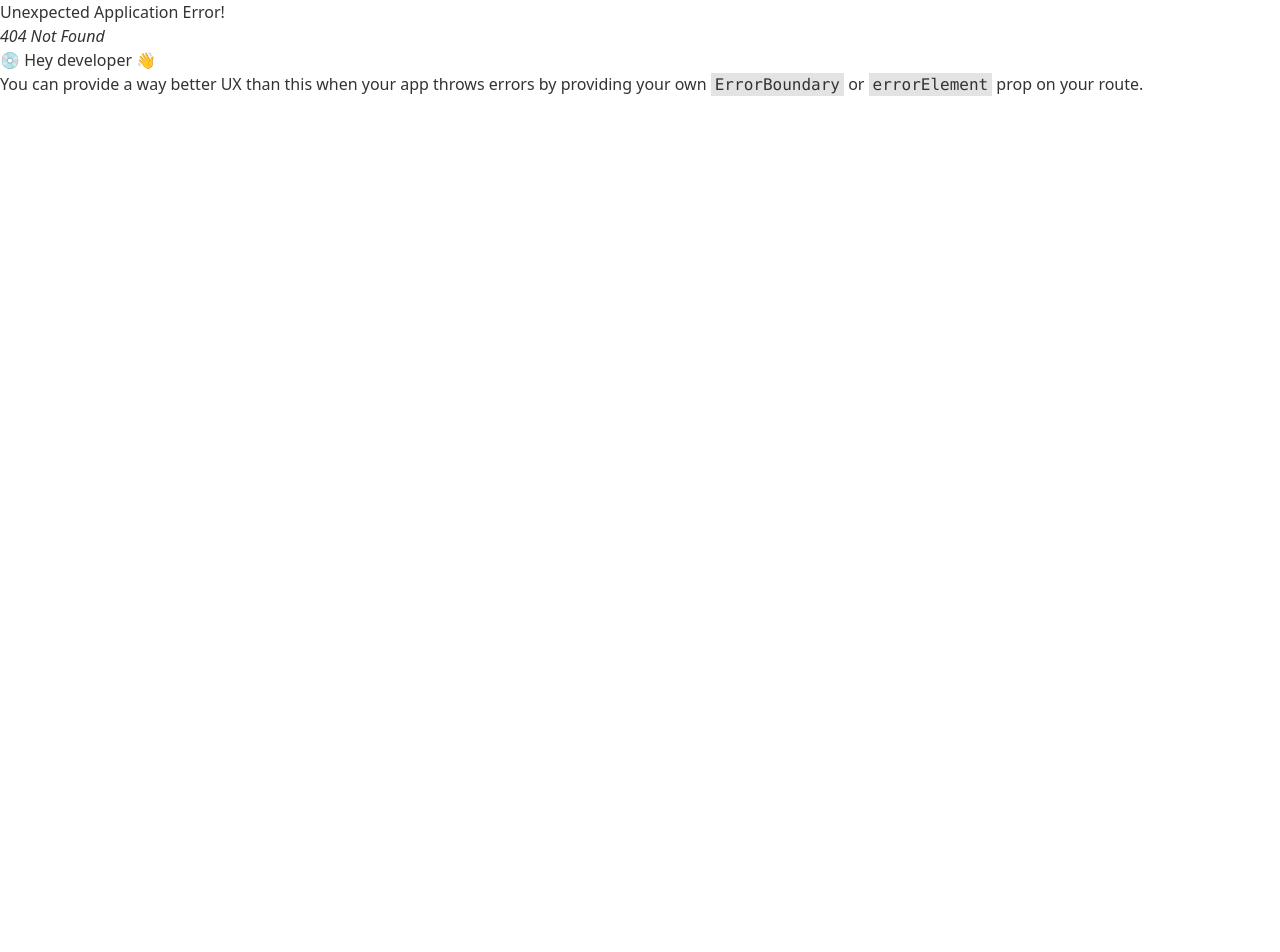
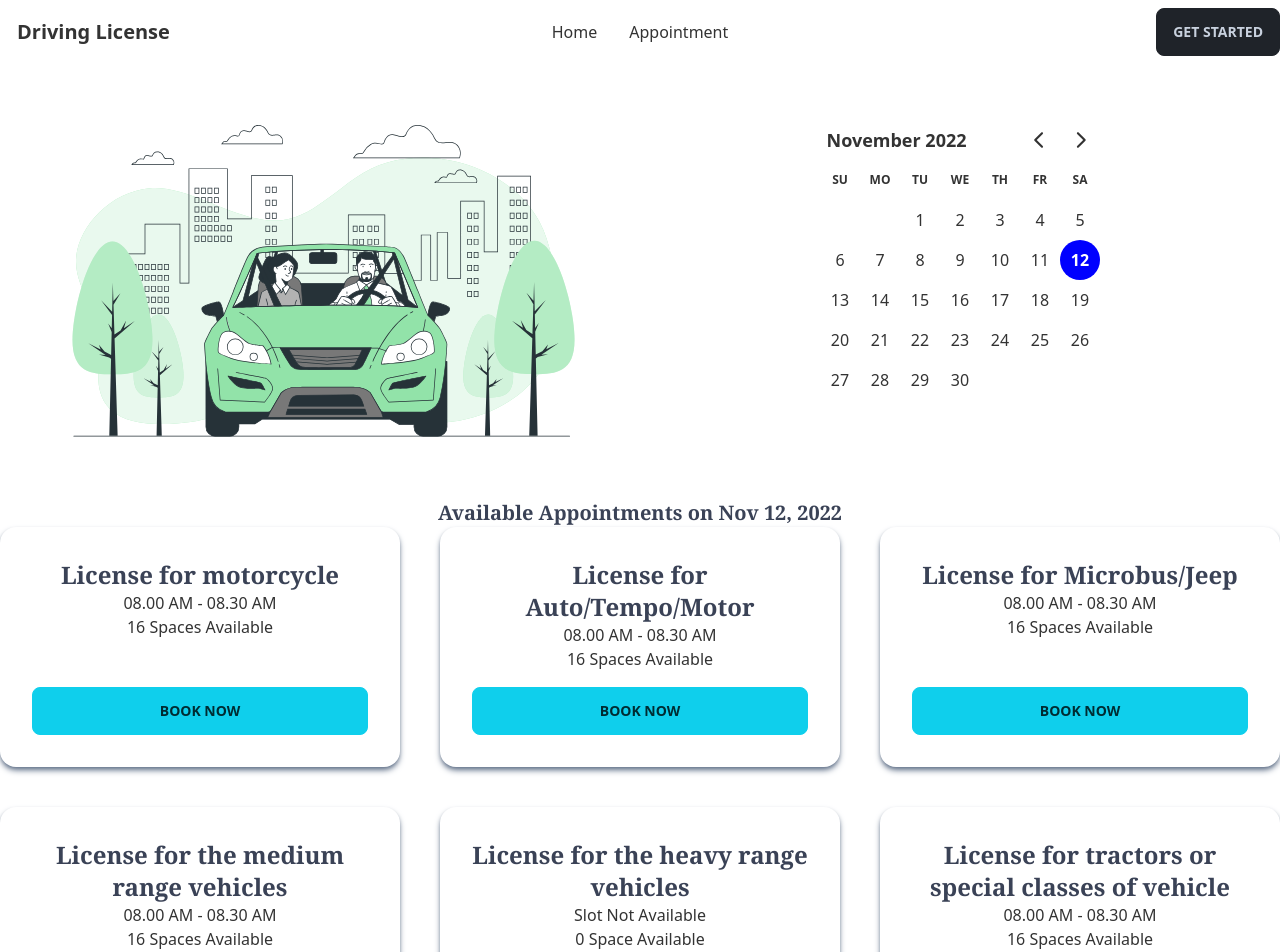
Before and after one commit to ismailhossendev/driving-license-protal-client, a React (Create React App) app: page /appointment in a window 1280 px wide. Before the commit this address had no page. Shown: the top 952 px of the page. Before the commit the page ends 800 px from the top, so only its background shows below. Built offline with nearby package versions, Linux system fonts and the light colour scheme.

Commit message:
appoinment booking page compeleted

```diff
--- a/package.json
+++ b/package.json
@@ -7,7 +7,9 @@
     "@testing-library/react": "^13.4.0",
     "@testing-library/user-event": "^13.5.0",
     "daisyui": "^2.39.1",
+    "date-fns": "^2.29.3",
     "react": "^18.2.0",
+    "react-day-picker": "^8.3.6",
     "react-dom": "^18.2.0",
     "react-router-dom": "^6.4.3",
     "react-scripts": "5.0.1",
--- /dev/null
+++ b/public/appointmentOption.json
@@ -0,0 +1,117 @@
+[
+    {
+        "_id": 1,
+        "name": "License for motorcycle",
+        "slots": [
+            "08.00 AM - 08.30 AM",
+            "08.30 AM - 09.00 AM",
+            "09.00 AM - 9.30 AM",
+            "09.30 AM - 10.00 AM",
+            "10.00 AM - 10.30 AM",
+            "10.30 AM - 11.00 AM",
+            "11.00 AM - 11.30 AM",
+            "11.30 AM - 12.00 AM",
+            "1.00 PM - 1.30 PM",
+            "1.30 PM - 2.00 PM",
+            "2.00 PM - 2.30 PM",
+            "2.30 PM - 3.00 PM",
+            "3.00 PM - 3.30 PM",
+            "3.30 PM - 4.00 PM",
+            "4.00 PM - 4.30 PM",
+            "4.30 PM - 5.00 PM"
+        ]
+    },
+    {
+        "_id": 2,
+        "name": "License for Auto/Tempo/Motor",
+        "slots": [
+            "08.00 AM - 08.30 AM",
+            "08.30 AM - 09.00 AM",
+            "09.00 AM - 9.30 AM",
+            "09.30 AM - 10.00 AM",
+            "10.00 AM - 10.30 AM",
+            "10.30 AM - 11.00 AM",
+            "11.00 AM - 11.30 AM",
+            "11.30 AM - 12.00 AM",
+            "1.00 PM - 1.30 PM",
+            "1.30 PM - 2.00 PM",
+            "2.00 PM - 2.30 PM",
+            "2.30 PM - 3.00 PM",
+            "3.00 PM - 3.30 PM",
+            "3.30 PM - 4.00 PM",
+            "4.00 PM - 4.30 PM",
+            "4.30 PM - 5.00 PM"
+        ]
+    },
+    {
+        "_id": 3,
+        "name": "License for Microbus/Jeep",
+        "slots": [
+            "08.00 AM - 08.30 AM",
+            "08.30 AM - 09.00 AM",
+            "09.00 AM - 9.30 AM",
+            "09.30 AM - 10.00 AM",
+            "10.00 AM - 10.30 AM",
+            "10.30 AM - 11.00 AM",
+            "11.00 AM - 11.30 AM",
+            "11.30 AM - 12.00 AM",
+            "1.00 PM - 1.30 PM",
+            "1.30 PM - 2.00 PM",
+            "2.00 PM - 2.30 PM",
+            "2.30 PM - 3.00 PM",
+            "3.00 PM - 3.30 PM",
+            "3.30 PM - 4.00 PM",
+            "4.00 PM - 4.30 PM",
+            "4.30 PM - 5.00 PM"
+        ]
+    },
+    {
+        "_id": 4,
+        "name": "License for the medium range vehicles",
+        "slots": [
+            "08.00 AM - 08.30 AM",
+            "08.30 AM - 09.00 AM",
+            "09.00 AM - 9.30 AM",
+            "09.30 AM - 10.00 AM",
+            "10.00 AM - 10.30 AM",
+            "10.30 AM - 11.00 AM",
+            "11.00 AM - 11.30 AM",
+            "11.30 AM - 12.00 AM",
+            "1.00 PM - 1.30 PM",
+            "1.30 PM - 2.00 PM",
+            "2.00 PM - 2.30 PM",
+            "2.30 PM - 3.00 PM",
+            "3.00 PM - 3.30 PM",
+            "3.30 PM - 4.00 PM",
+            "4.00 PM - 4.30 PM",
+            "4.30 PM - 5.00 PM"
+        ]
+    },
+    {
+        "_id": 5,
+        "name": "License for the heavy range vehicles",
+        "slots": []
+    },
+    {
+        "_id": 6,
+        "name": "License for tractors or special classes of vehicle",
+        "slots": [
+            "08.00 AM - 08.30 AM",
+            "08.30 AM - 09.00 AM",
+            "09.00 AM - 9.30 AM",
+            "09.30 AM - 10.00 AM",
+            "10.00 AM - 10.30 AM",
+            "10.30 AM - 11.00 AM",
+            "11.00 AM - 11.30 AM",
+            "11.30 AM - 12.00 AM",
+            "1.00 PM - 1.30 PM",
+            "1.30 PM - 2.00 PM",
+            "2.00 PM - 2.30 PM",
+            "2.30 PM - 3.00 PM",
+            "3.00 PM - 3.30 PM",
+            "3.30 PM - 4.00 PM",
+            "4.00 PM - 4.30 PM",
+            "4.30 PM - 5.00 PM"
+        ]
+    }
+]
--- /dev/null
+++ b/src/Pages/Appointments/AppointmentHeader.jsx
@@ -0,0 +1,28 @@
+import React from 'react';
+import headerImage from '../../assets/images/hero-image.svg'
+
+//day picker
+import { DayPicker } from 'react-day-picker';
+import 'react-day-picker/dist/style.css';
+
+
+const AppointmentHeader = ({ setSelected, selected }) => {
+
+    return (
+        <div className=' grid md:grid-cols-2 grid-cols-1 mt-10'>
+            <div className="lg:h-[355px] lg:mx-auto">
+                <img className='h-full ' src={headerImage} alt="" />
+            </div>
+            <div className=" mx-auto ">
+                <DayPicker
+                    mode="single"
+                    selected={selected}
+                    onSelect={setSelected}
+                />
+
+            </div>
+        </div>
+    );
+};
+
+export default AppointmentHeader;
--- /dev/null
+++ b/src/Pages/Appointments/AppointmentModal.jsx
@@ -0,0 +1,29 @@
+import { format } from 'date-fns';
+import React from 'react';
+
+const AppointmentModal = ({ bookingModal, selected }) => {
+    const { name, slots } = bookingModal;
+    return (
+        <div>
+            <input type="checkbox" id="appointment-modal" className="modal-toggle" />
+            <div className="modal">
+                <form className="modal-box relative space-y-3">
+                    <label htmlFor="appointment-modal" className="btn btn-sm btn-circle absolute right-2 top-2">✕</label>
+                    <h3 className="text-lg font-bold">{name}</h3>
+                    <input type="text" name="" className='input input-bordered input-primary w-full' defaultValue={format(selected, "PPP")} disabled />
+                    <select className="select select-primary w-full ">
+                        {
+                            slots.map((slot, idx) => <option key={idx}>{slot}</option>)
+                        }
+                    </select>
+                    <input placeholder='Full Name' type="text" name="name" className='input w-full input-bordered border-primary' />
+                    <input placeholder='Your Email' type="email" name="email" className='input w-full input-bordered border-primary' />
+                    <input placeholder='Phone Number' type="Number" name="phone" className='input w-full input-bordered border-primary' />
+                    <button type="submit" className='btn btn-accent w-full'>SUBMIT</button>
+                </form>
+            </div>
+        </div>
+    );
+};
+
+export default AppointmentModal;
--- /dev/null
+++ b/src/Pages/Appointments/Appointments.jsx
@@ -0,0 +1,21 @@
+import React, { useState } from 'react';
+import AppointmentHeader from './AppointmentHeader';
+import AppointmentsOptions from './AppointmentsOptions';
+
+const Appointments = () => {
+
+    const [selected, setSelected] = useState(new Date());
+    return (
+        <div className='container mx-auto px-2 md:px-0 space-y-10'>
+            <AppointmentHeader
+                setSelected={setSelected}
+                selected={selected}
+            />
+            <AppointmentsOptions
+                selected={selected}
+            />
+        </div>
+    );
+};
+
+export default Appointments;
--- /dev/null
+++ b/src/Pages/Appointments/AppointmentsOption.jsx
@@ -0,0 +1,30 @@
+import React from 'react';
+
+const AppointmentsOption = ({ option, setBookingModal }) => {
+    const { name, slots } = option;
+    return (
+        <div>
+            <div className="card bg-base-100 shadow-md shadow-slate-500">
+                <div className="card-body text-center relative">
+                    <div className="h-[120px]">
+                        <h2 className="text-2xl font-serif font-semibold text-accent">{name}</h2>
+                        <p className=''>{slots.length > 0 ? slots[0] : 'Slot Not Available'}</p>
+                        <p>{slots.length} {slots.length > 1 ? 'Spaces' : 'Space'} Available</p>
+                    </div>
+                    <div className="w-full">
+                        <label
+                            disabled={slots.length === 0}
+                            onClick={() => setBookingModal(option)}
+                            htmlFor="appointment-modal"
+                            className="btn w-full btn-primary"
+                        >
+                            BOOK NOW
+                        </label>
+                    </div>
+                </div>
+            </div>
+        </div>
+    );
+};
+
+export default AppointmentsOption;
--- /dev/null
+++ b/src/Pages/Appointments/AppointmentsOptions.jsx
@@ -0,0 +1,39 @@
+import { format } from 'date-fns';
+import React, { useEffect, useState } from 'react';
+import AppointmentModal from './AppointmentModal';
+import AppointmentsOption from './AppointmentsOption';
+
+const AppointmentsOptions = ({ selected }) => {
+    const [options, setOptions] = useState([]);
+    const [bookingModal, setBookingModal] = useState(null);
+
+    useEffect(() => {
+        fetch('appointmentOption.json')
+            .then(res => res.json())
+            .then(data => {
+                setOptions(data)
+            })
+    }, [])
+    return (
+        <div>
+            <p className='text-center text-accent font-semibold font-serif text-xl'>Available Appointments on {format(selected, 'PP')}</p>
+            <div className="grid lg:grid-cols-3 md:grid-cols-2 grid-cols-1 gap-10">
+                {
+                    options.map(option => <AppointmentsOption
+                        key={option._id}
+                        option={option}
+                        setBookingModal={setBookingModal}
+                    />)
+                }
+                {bookingModal &&
+                    <AppointmentModal
+                        bookingModal={bookingModal}
+                        selected={selected}
+                    />
+                }
+            </div>
+        </div>
+    );
+};
+
+export default AppointmentsOptions;
--- a/src/Pages/Home/Home.jsx
+++ b/src/Pages/Home/Home.jsx
@@ -9,7 +9,7 @@ import Testimonials from './Testimonials';
 
 const Home = () => {
     return (
-        <div className='container mx-auto'>
+        <div className='container mx-auto px-2 md:px-0'>
             <Hero />
             <Stats />
             <Services />
--- a/src/Route/route.js
+++ b/src/Route/route.js
@@ -1,5 +1,6 @@
 import { createBrowserRouter } from "react-router-dom";
 import Main from "../Layout/Main";
+import Appointments from "../Pages/Appointments/Appointments";
 import Home from "../Pages/Home/Home";
 
 export const router = createBrowserRouter([
@@ -10,6 +11,9 @@ export const router = createBrowserRouter([
             {
                 path: "/", element: <Home />
             },
+            {
+                path: '/appointment', element: <Appointments />
+            }
         ])
     }
 ])
--- a/src/components/Navbar.jsx
+++ b/src/components/Navbar.jsx
@@ -3,23 +3,23 @@ import { Link } from 'react-router-dom';
 
 const Navbar = () => {
     return (
-        <div className="navbar bg-base-100 container mx-auto">
+        <div className="navbar bg-base-100 container mx-auto px-2 md:px-0">
             <div className="navbar-start">
                 <div className="dropdown">
                     <label tabIndex={0} className="btn btn-ghost lg:hidden">
                         <svg xmlns="http://www.w3.org/2000/svg" className="h-5 w-5" fill="none" viewBox="0 0 24 24" stroke="currentColor"><path strokeLinecap="round" strokeLinejoin="round" strokeWidth="2" d="M4 6h16M4 12h8m-8 6h16" /></svg>
                     </label>
                     <ul tabIndex={0} className="menu menu-compact dropdown-content mt-3 p-2 shadow bg-base-100 rounded-box w-52">
-                        <li><Link>Item 1</Link></li>
-                        <li><Link>Item 3</Link></li>
+                        <li><Link to='/'>Home</Link></li>
+                        <li><Link to='/appointment'>Appointment</Link></li>
                     </ul>
                 </div>
                 <Link className="btn btn-ghost normal-case text-xl">Driving License</Link>
             </div>
             <div className="navbar-center hidden lg:flex">
                 <ul className="menu menu-horizontal p-0">
-                    <li><Link>Item 1</Link></li>
-                    <li><Link>Item 3</Link></li>
+                    <li><Link to='/'>Home</Link></li>
+                    <li><Link to='/appointment'>Appointment</Link></li>
                 </ul>
             </div>
             <div className="navbar-end">
```
Also changed, not shown: 1 other file (tests, documents, lock files or other folders).
